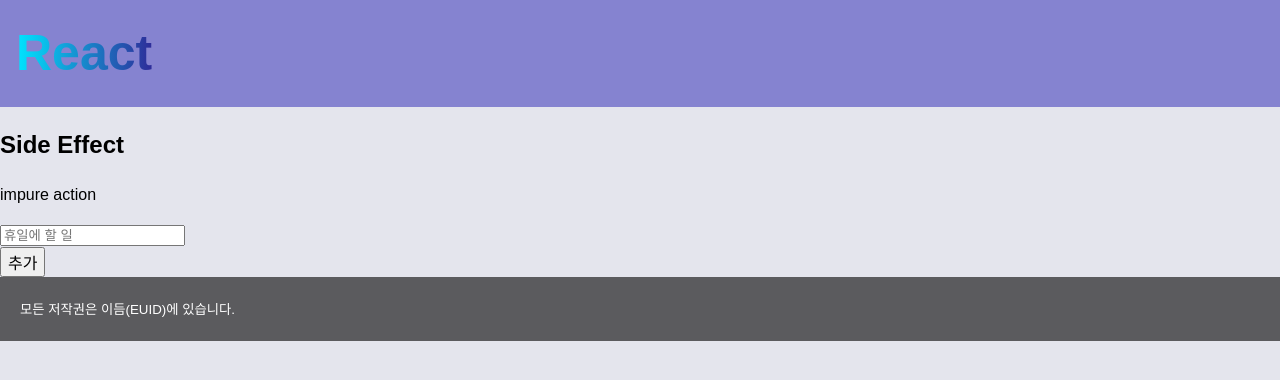
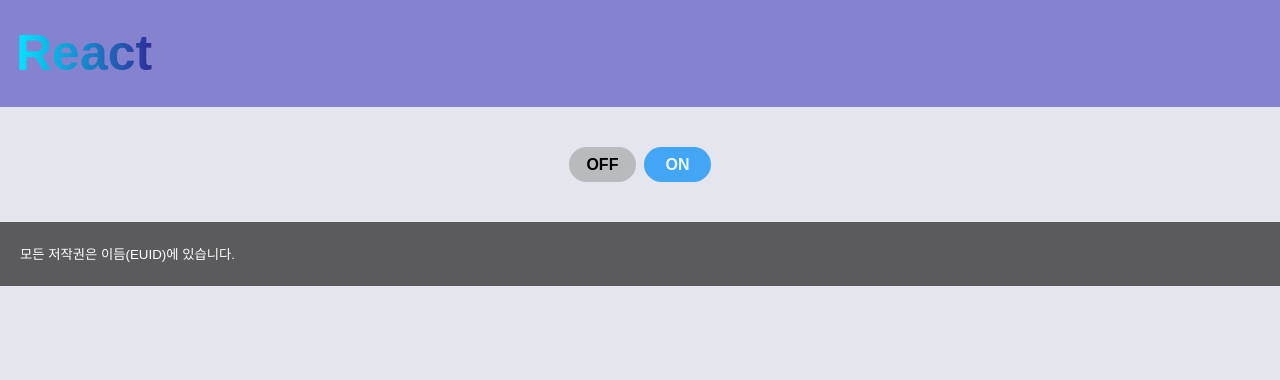
Before and after one commit to gobeeisfree/likelion-react-programming, a React (Vite) app: page / in a window 1280 px wide. Shown: the top 380 px of the page. Built offline with nearby package versions, Linux system fonts and the light colour scheme; a web font is replaced by a local one.

Commit message:
아토믹 컴포넌트 작성 중...

```diff
--- a/src/App.jsx
+++ b/src/App.jsx
@@ -1,14 +1,13 @@
 import RootLayout from './layout/RootLayout';
-import FilterableList from './pages/Practice/parts/FilterableList';
+import Demo from './pages/Demo';
 
 function App() {
   return (
     <div className="App">
       <RootLayout>
-        <FilterableList />
+        <Demo />
       </RootLayout>
     </div>
   );
 }
-
 export default App;
--- a/src/components/SideEffect.jsx
+++ b/src/components/SideEffect.jsx
@@ -1,22 +1,24 @@
 // 1. 이벤트 핸들러
 // 2. 이펙트 훅
 import * as React from 'react';
-
 // React.useEffect
 // React.useState
 // ...
 // React.useRef
-
 function SideEffect() {
   // pure
   console.log(document.querySelector('.SideEffect'));
 
-  React.useEffect(() => {
-    // impure
-    console.log('effect callback');
-    const effectElement = document.querySelector('.SideEffect');
-    effectElement?.setAttribute('lang', 'en');
-  });
+  React.useEffect(
+    /* setup */
+    () => {
+      // impure
+      console.log('effect callback');
+      const effectElement = document.querySelector('.SideEffect');
+      effectElement?.setAttribute('lang', 'en');
+    }
+    /* dependencies? */
+  );
 
   /*
     // Virtual DOM => Virtual Element Tree (React Element Tree)
@@ -54,7 +56,6 @@ function SideEffect() {
     React.createElement('h2', null, 'Side Effect'),
     React.createElement('p', null, 'impure action')
   );
-
   // return (
   //   <div className="SideEffect">
   //     <h2>Side Effect</h2>
@@ -62,5 +63,4 @@ function SideEffect() {
   //   </div>
   // )
 }
-
 export default SideEffect;
--- /dev/null
+++ b/src/components/Switcher/Switcher.jsx
@@ -0,0 +1,27 @@
+import styles from './Switcher.module.css';
+
+console.log(styles['md']);
+
+function Switcher({
+  on = false,
+  onLabel = '',
+  offLabel = '',
+  size = 'sm', // sm, md, lg
+  ...restProps
+}) {
+  return (
+    <button
+      type="button"
+      className={`${styles.Switcher} ${styles[size]} ${
+        on ? styles.on : ''
+      }`.trim()}
+      {...restProps}
+    >
+      <span className={styles.handle}>{on ? onLabel : offLabel}</span>
+    </button>
+  );
+}
+
+<Switcher />;
+
+export default Switcher;
--- /dev/null
+++ b/src/components/Switcher/Switcher.module.css
@@ -0,0 +1,40 @@
+.Switcher {
+  --size-sm: 16px;
+  --size-md: 18px;
+  --size-lg: 20px;
+  --size: var(--size-sm);
+  --on-bg: #42a5f5;
+  --on-text: #ebf5fd;
+  --on-handle: color-mix(in srgb, var(--on-bg) 100%, var(--on-text) 50%);
+
+  background: #8887;
+  border: 0;
+  border-radius: 9999px;
+  padding: calc(var(--size) / 2) calc(var(--size) * 1.5);
+  text-transform: uppercase;
+  font-weight: 600;
+  font-size: var(--size);
+
+  &.md {
+    --size: var(--size-md);
+  }
+
+  &.lg {
+    --size: var(--size-lg);
+  }
+
+  &.on {
+    background: var(--on-bg);
+    color: var(--on-text);
+  }
+
+  .handle {
+    display: grid;
+    place-content: center;
+    block-size: calc(var(--size) * 1.2);
+    inline-size: calc(var(--size) * 1.2);
+    border-radius: 9999px;
+    line-height: 1;
+    /* background: red; */
+  }
+}
--- /dev/null
+++ b/src/pages/Demo.jsx
@@ -0,0 +1,28 @@
+import Switcher from '@/components/Switcher/Switcher';
+
+function Demo() {
+  return (
+    <div
+      style={{
+        padding: 40,
+        display: 'flex',
+        justifyContent: 'center',
+        alignItems: 'center',
+        columnGap: 8,
+      }}
+    >
+      {/* Atomic Component */}
+      <Switcher onLabel="on" offLabel="off" />
+      <Switcher
+        on
+        onLabel="on"
+        offLabel="off"
+        onClick={() => {
+          console.log('clicked switcher');
+        }}
+      />
+    </div>
+  );
+}
+
+export default Demo;
```
Also changed, not shown: src/components/Switcher.jsx (deleted, +0 -59 lines), .eslintrc.cjs, src/components/Switcher/Switcher.description.jsx (added).
